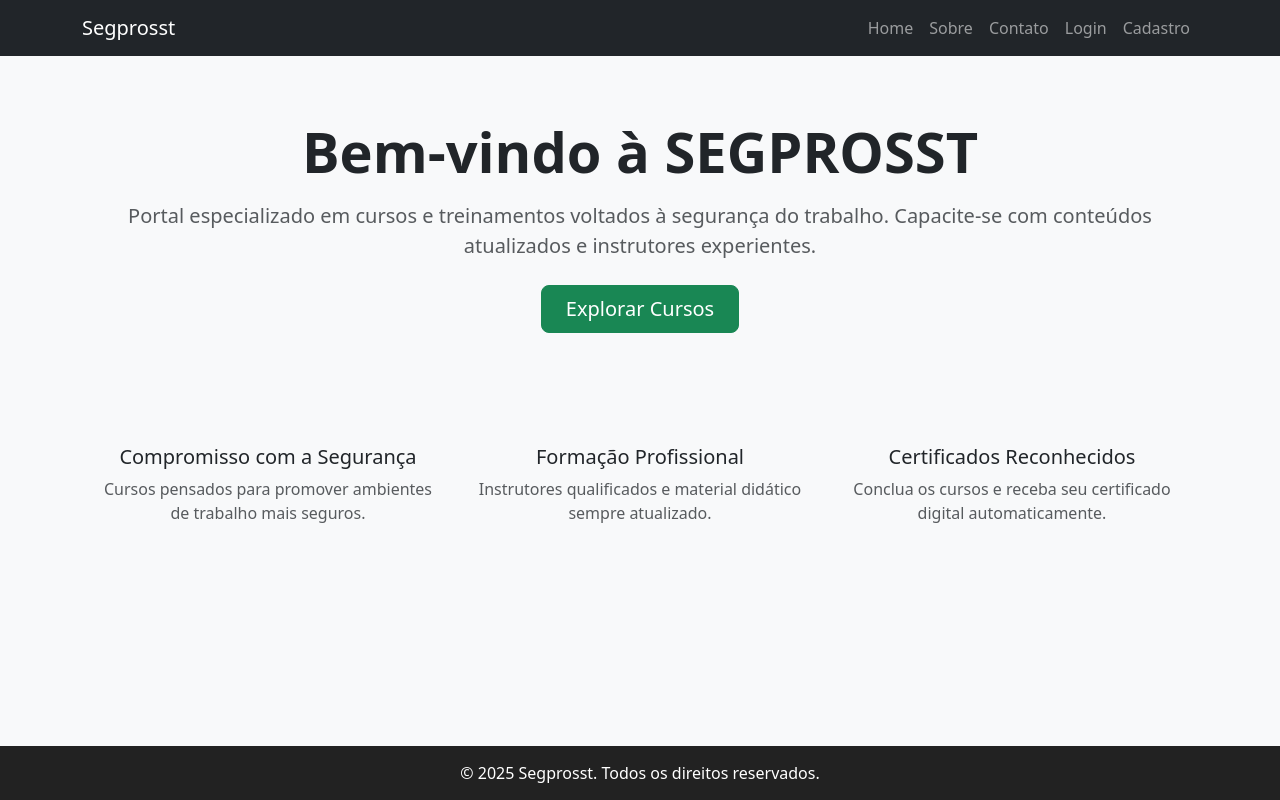
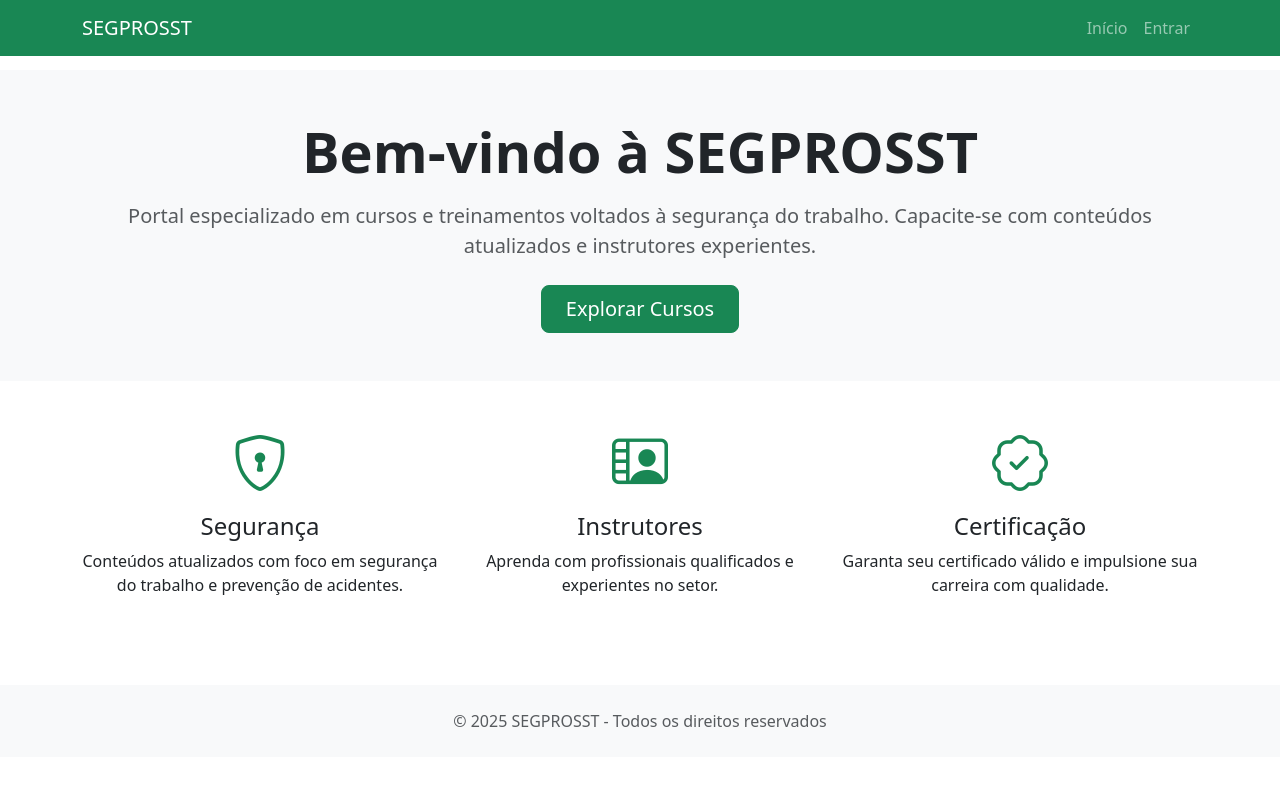
Before and after one commit to DaviAraujo391/segprosst, a Django app: page / in a window 1280 px wide. Run offline with Django 4.2, Linux system fonts and the light colour scheme.

Commit message:
Melhorias - Parte 16

```diff
--- a/segprosst/urls.py
+++ b/segprosst/urls.py
@@ -9,9 +9,8 @@ urlpatterns = [
     path('admin/', admin.site.urls),
     path('', include('core.urls')),
     path('usuarios/', include('usuarios.urls')),
-
-    # ✅ Adicione esta linha para corrigir o erro:
     path('cursos/', include('cursos.urls', namespace='cursos')),
+    path('epi/', include('epi.urls', namespace='epi')),
 ]
 
 # Servir arquivos estáticos/media no desenvolvimento
--- a/templates/base.html
+++ b/templates/base.html
@@ -1,69 +1,61 @@
+<!-- templates/base.html -->
 <!DOCTYPE html>
 <html lang="pt-br">
 <head>
-    <meta charset="UTF-8" />
-    <title>{% block title %}Segprosst{% endblock %}</title>
-    <link rel="stylesheet" href="https://cdn.jsdelivr.net/npm/bootstrap@5.3.0/dist/css/bootstrap.min.css" />
+    <meta charset="UTF-8">
+    <title>{% block title %}SEGPROSST{% endblock %}</title>
+    <meta name="viewport" content="width=device-width, initial-scale=1">
+
+    <!-- Bootstrap 5 CSS -->
+    <link href="https://cdn.jsdelivr.net/npm/bootstrap@5.3.2/dist/css/bootstrap.min.css" rel="stylesheet">
+
+    <!-- Bootstrap Icons -->
+    <link href="https://cdn.jsdelivr.net/npm/bootstrap-icons@1.10.5/font/bootstrap-icons.css" rel="stylesheet">
+
+    <!-- Estilo personalizado (opcional) -->
     <style>
         body {
             padding-top: 70px;
+        }
+        footer {
             background-color: #f8f9fa;
         }
-        footer {
-            background-color: #222;
-            color: white;
-            padding: 15px 0;
-            position: fixed;
-            bottom: 0;
-            width: 100%;
-            text-align: center;
-        }
     </style>
+
     {% block extra_css %}{% endblock %}
 </head>
 <body>
-    <nav class="navbar navbar-expand-lg navbar-dark bg-dark fixed-top">
+    <!-- Navbar -->
+    <nav class="navbar navbar-expand-lg navbar-dark bg-success fixed-top">
         <div class="container">
-        <a class="navbar-brand" href="{% url 'core:home' %}">Segprosst</a>
-        <button class="navbar-toggler" type="button" data-bs-toggle="collapse" data-bs-target="#navbarNav" aria-controls="navbarNav" aria-expanded="false" aria-label="Toggle navigation">
+            <a class="navbar-brand" href="{% url 'home' %}">SEGPROSST</a>
+            <button class="navbar-toggler" type="button" data-bs-toggle="collapse" data-bs-target="#navbarNav">
                 <span class="navbar-toggler-icon"></span>
             </button>
             <div class="collapse navbar-collapse" id="navbarNav">
                 <ul class="navbar-nav ms-auto">
-            <li class="nav-item"><a class="nav-link" href="{% url 'core:home' %}">Home</a></li>
-            <li class="nav-item"><a class="nav-link" href="{% url 'core:sobre' %}">Sobre</a></li>
-            <li class="nav-item"><a class="nav-link" href="{% url 'core:contato' %}">Contato</a></li>
-            {% if user.is_authenticated %}
-              <li class="nav-item"><a class="nav-link" href="{% url 'usuarios:painel' %}">Painel</a></li>
-              <li class="nav-item"><a class="nav-link" href="{% url 'usuarios:logout' %}">Sair</a></li>
-            {% else %}
-              <li class="nav-item"><a class="nav-link" href="{% url 'usuarios:login' %}">Login</a></li>
-              <li class="nav-item"><a class="nav-link" href="{% url 'usuarios:cadastro' %}">Cadastro</a></li>
-            {% endif %}
+                    <li class="nav-item"><a class="nav-link" href="{% url 'home' %}">Início</a></li>
+                    <li class="nav-item"><a class="nav-link" href="{% url 'usuarios:login' %}">Entrar</a></li>
                 </ul>
             </div>
         </div>
     </nav>
 
-    <main class="container">
-      {% if messages %}
-        <div class="mt-3">
-          {% for message in messages %}
-            <div class="alert alert-{{ message.tags }} alert-dismissible fade show" role="alert">
-              {{ message }}
-              <button type="button" class="btn-close" data-bs-dismiss="alert" aria-label="Close"></button>
-            </div>
-          {% endfor %}
-        </div>
-      {% endif %}
+    <!-- Conteúdo da página -->
+    <main>
         {% block content %}{% endblock %}
     </main>
 
-    <footer>
-      &copy; 2025 Segprosst. Todos os direitos reservados.
+    <!-- Rodapé -->
+    <footer class="py-4 mt-auto">
+        <div class="container text-center">
+            <p class="mb-0 text-muted">&copy; 2025 SEGPROSST - Todos os direitos reservados</p>
+        </div>
     </footer>
 
-    <script src="https://cdn.jsdelivr.net/npm/bootstrap@5.3.0/dist/js/bootstrap.bundle.min.js"></script>
+    <!-- Bootstrap 5 JS + Popper -->
+    <script src="https://cdn.jsdelivr.net/npm/bootstrap@5.3.2/dist/js/bootstrap.bundle.min.js"></script>
+
     {% block extra_js %}{% endblock %}
 </body>
 </html>
--- a/templates/core/home.html
+++ b/templates/core/home.html
@@ -1,4 +1,6 @@
+<!-- templates/core/home.html -->
 {% extends 'base.html' %}
+
 {% block title %}Home - SEGPROSST{% endblock %}
 
 {% block content %}
@@ -17,26 +19,26 @@
 
 <section class="container py-5">
   <div class="row text-center">
-    <div class="col-md-4">
-      <div class="mb-3">
+    <div class="col-md-4 mb-4">
+      <div>
         <i class="bi bi-shield-lock display-4 text-success"></i>
+        <h4 class="mt-3">Segurança</h4>
+        <p>Conteúdos atualizados com foco em segurança do trabalho e prevenção de acidentes.</p>
       </div>
-      <h5>Compromisso com a Segurança</h5>
-      <p class="text-muted">Cursos pensados para promover ambientes de trabalho mais seguros.</p>
     </div>
-    <div class="col-md-4">
-      <div class="mb-3">
-        <i class="bi bi-mortarboard display-4 text-success"></i>
+    <div class="col-md-4 mb-4">
+      <div>
+        <i class="bi bi-person-video2 display-4 text-success"></i>
+        <h4 class="mt-3">Instrutores</h4>
+        <p>Aprenda com profissionais qualificados e experientes no setor.</p>
       </div>
-      <h5>Formação Profissional</h5>
-      <p class="text-muted">Instrutores qualificados e material didático sempre atualizado.</p>
     </div>
-    <div class="col-md-4">
-      <div class="mb-3">
+    <div class="col-md-4 mb-4">
+      <div>
         <i class="bi bi-patch-check display-4 text-success"></i>
+        <h4 class="mt-3">Certificação</h4>
+        <p>Garanta seu certificado válido e impulsione sua carreira com qualidade.</p>
       </div>
-      <h5>Certificados Reconhecidos</h5>
-      <p class="text-muted">Conclua os cursos e receba seu certificado digital automaticamente.</p>
     </div>
   </div>
 </section>
```
Lines whose indentation alone changed are shown as unchanged.
